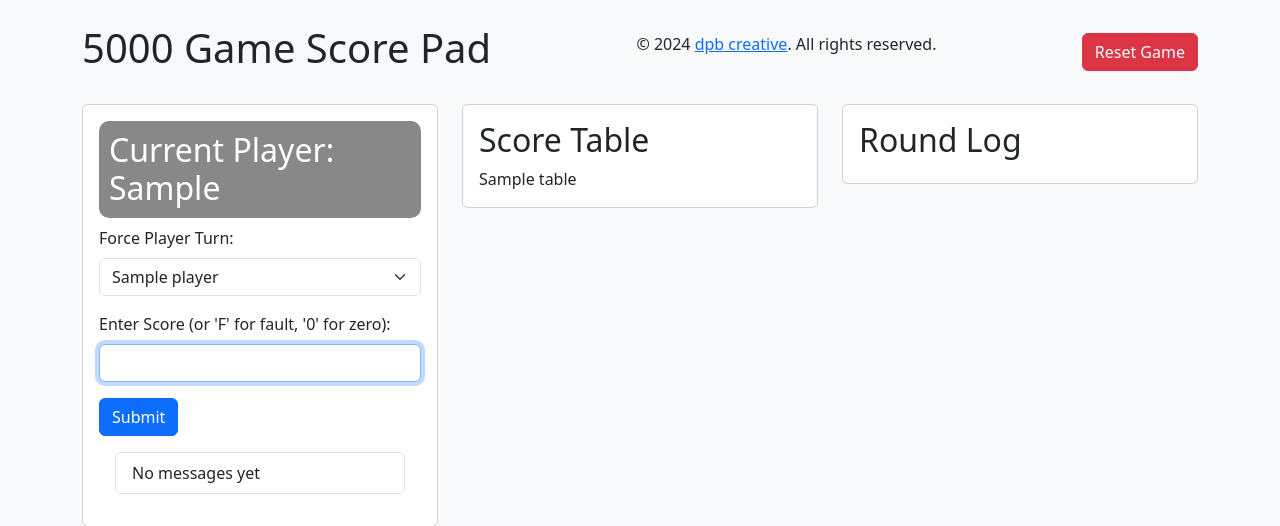
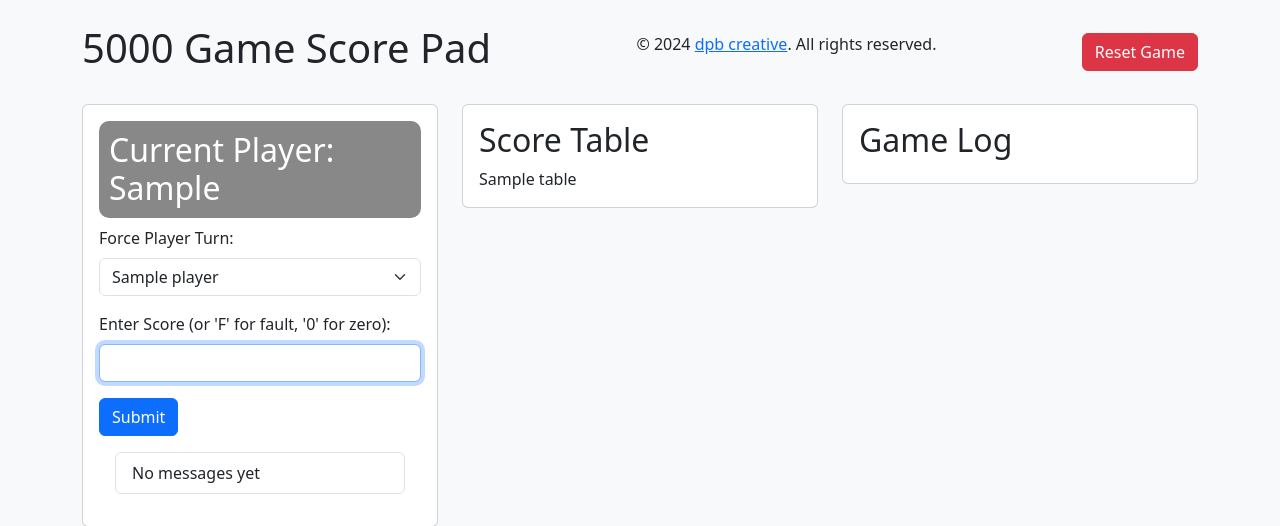
Before and after one commit to Dom19740/Test-5000-Logic, a Flask app: template templates/game.html in a window 1280 px wide. Shown: the top 526 px of the page. Run offline with Flask 3, Linux system fonts and the light colour scheme; the template is opened without the code that fills it: most values are stand-ins (such as "Sample title", 1, 10 or a date in 2020).

Commit message:
table updated

```diff
--- a/app.py
+++ b/app.py
@@ -46,10 +46,8 @@ def setup():
         scores = {player: [] for player in players}
         faults = {player: 0 for player in players}
         zeros = {player: 0 for player in players}
-        player_index = 0  # Initialize player_index to 0 (first player)
-
+        player_index = 0
         player_colors = {player: random.choice(color_options) for player in players}
-
         game_started = True
 
         return redirect(url_for('game'))
@@ -203,6 +201,12 @@ def generate_table(players, scores, faults, zeros):
         table_html += f'<th style="background-color: {player_colors[player]}">{player}</th>'
     table_html += '</tr></thead>'
 
+    # Add row for current total
+    table_html += '<tr><th>Current Total</th>'
+    for player in players:
+        current_total = scores[player][-1] if scores[player] else 0
+        table_html += f'<td>{current_total}</td>'
+    table_html += '</tr>'
 
     # Add row for faults
     table_html += '<tr><th>Faults</th>'
@@ -233,8 +237,8 @@ def generate_table(players, scores, faults, zeros):
 
     # Add rows for each round
     table_html += '<tbody>'
-    for round_index in reversed(range(max_rounds)):
-        table_html += f'<tr><th>Total {round_index + 1}</th>'
+    for round_index in range(max_rounds):
+        table_html += f'<tr><th>Score {round_index + 1}</th>'
         for player in players:
             score_for_round = scores[player][round_index] if round_index < len(scores[player]) else ""
             table_html += f'<td>{score_for_round}</td>'
@@ -245,8 +249,6 @@ def generate_table(players, scores, faults, zeros):
     table_html += '</tbody></table>'
     return table_html
 
-
-
 if __name__ == "__main__":
     port = int(os.environ.get("PORT", 5000))  # Use PORT from environment or default to 5000
     app.run(host="0.0.0.0", port=port)
--- a/templates/game.html
+++ b/templates/game.html
@@ -71,7 +71,7 @@
             <div class="col-md-4">
                 <div class="card mb-4">
                     <div class="card-body">
-                        <h2 class="card-title">Round Log</h2>
+                        <h2 class="card-title">Game Log</h2>
                         <ul class="list-group">
                             {% for message in messages|reverse %}
                                 <li class="list-group-item">{{ message }}</li>
```
